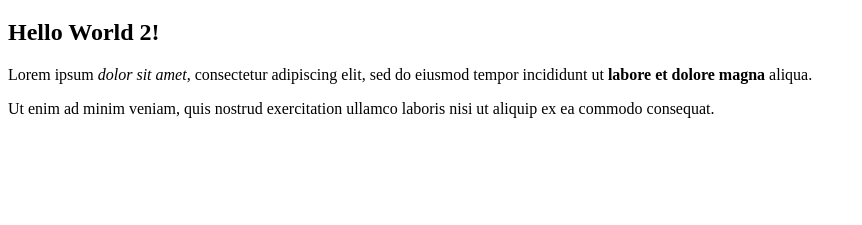
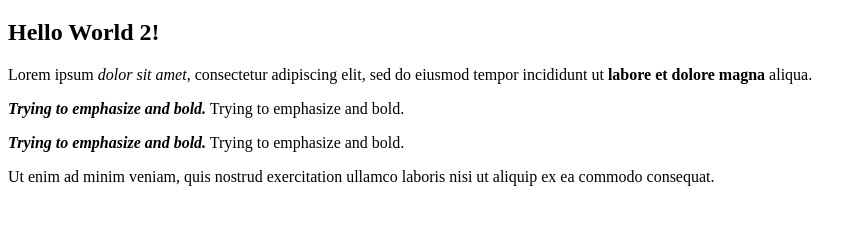
Before and after one commit to Dredz223/The-Odin-Project, a plain HTML site: page html-boilerplate/index.html in a window 1280 px wide. Shown: the part 61-286 px from the top of the page, without its empty margins (0-862 px from the left). Drawn offline with Linux system fonts and the light colour scheme.

Commit message:
Update index.html

```diff
--- a/html-boilerplate/index.html
+++ b/html-boilerplate/index.html
@@ -14,6 +14,13 @@
         <p>Lorem ipsum <em>dolor sit amet</em>, consectetur adipiscing elit, sed do eiusmod tempor
             incididunt ut <strong>labore et dolore magna</strong> aliqua.</p>
 
+        <p> <strong><em>Trying to emphasize and bold.</em></strong> Trying to emphasize and bold.</p>
+        <!--strong first then emphasis-->
+
+        <p> <em><strong>Trying to emphasize and bold.</strong></em> Trying to emphasize and bold.</p>
+        <!--emphasis first then strong-->
+        <!--same result-->
+
         <p>Ut enim ad minim veniam, quis nostrud exercitation ullamco laboris
             nisi ut aliquip ex ea commodo consequat.</p>
 
```
